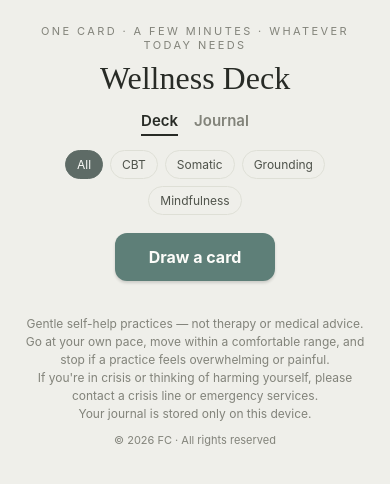
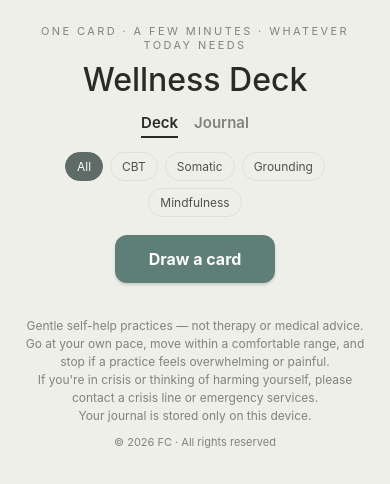
Before and after one commit to MamanReineFC/randomstuff, a React Native app: screen / in a window 390 px wide. Shown: the top 484 px of the page. Built offline with nearby package versions, Linux system fonts and the light colour scheme.

Commit message:
Unify typography to sans-serif throughout

```diff
--- a/App.js
+++ b/App.js
@@ -540,11 +540,9 @@ const styles = StyleSheet.create({
   },
   h1: {
     fontSize: 32, fontWeight: "500", textAlign: "center",
-    fontFamily: Platform.OS === "ios" ? "Georgia" : "serif",
   },
   h2: {
     fontSize: 25, fontWeight: "500", marginBottom: 6,
-    fontFamily: Platform.OS === "ios" ? "Georgia" : "serif",
   },
   smallLabel: {
     fontSize: 12, letterSpacing: 1, textTransform: "uppercase", marginBottom: 6,
```
